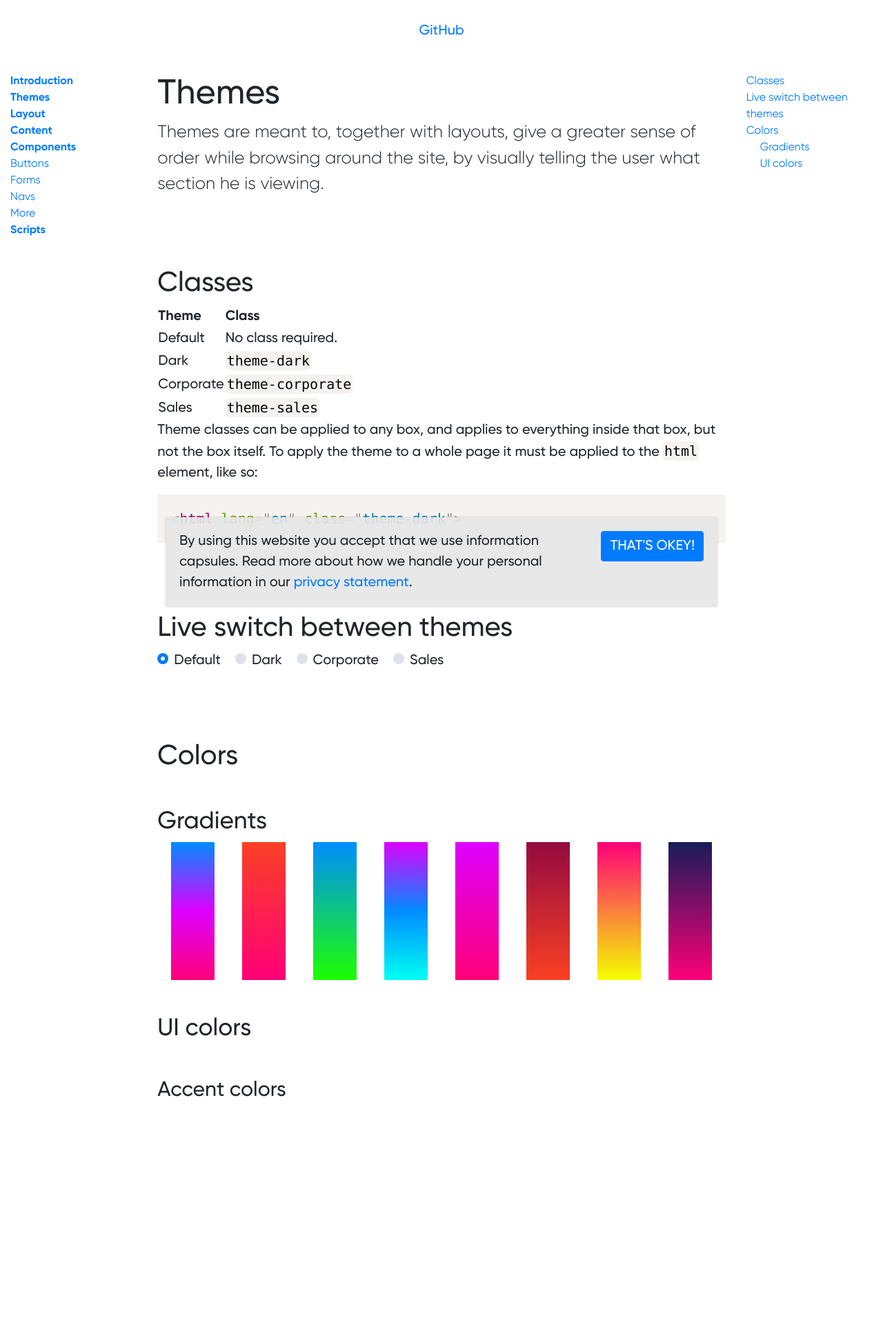
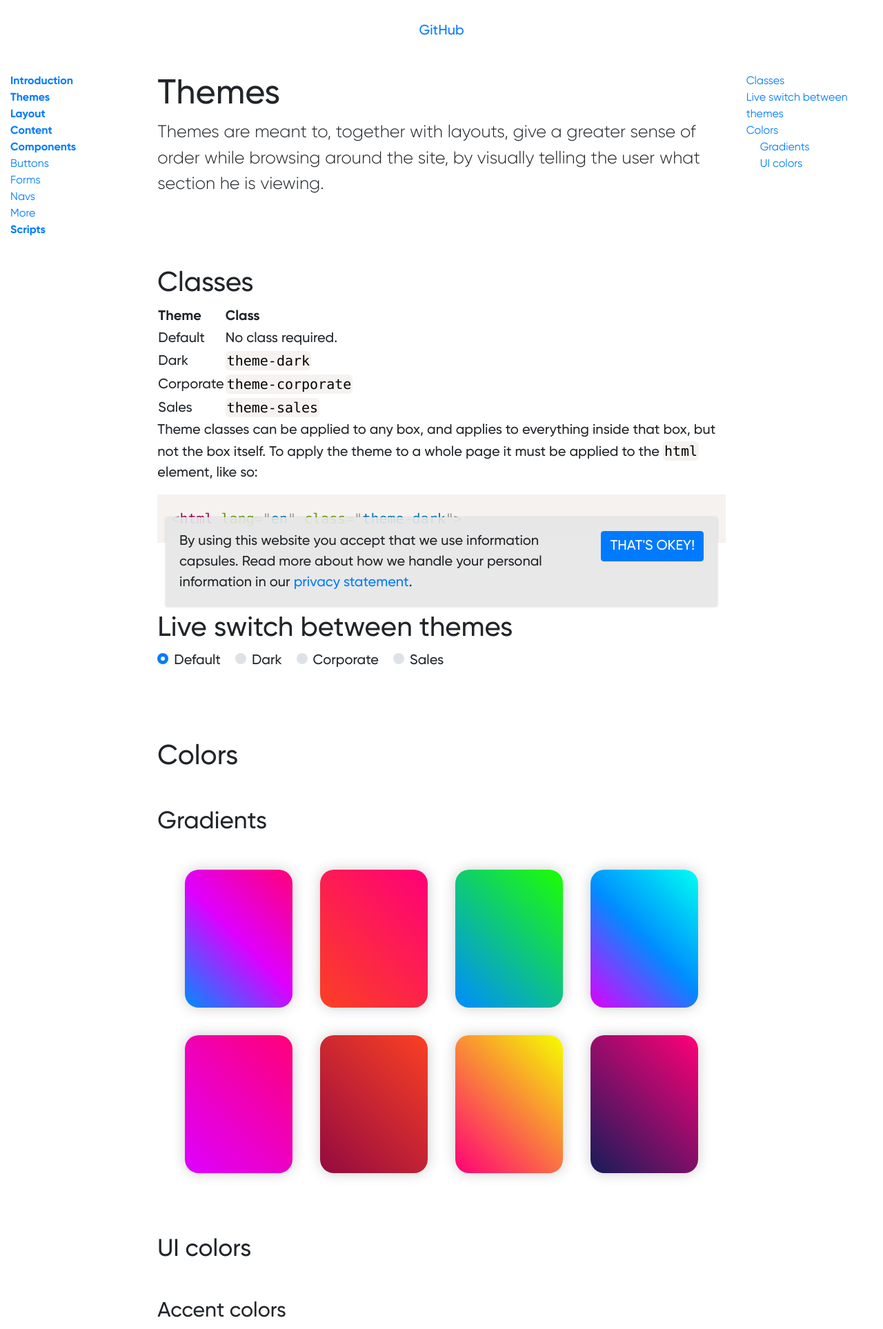
Before and after one commit to vecora/ds-vecora, a Jekyll site: the page built from docs/themes.md, in a window 1280 px wide. Shown: the whole page at 69% size. Built offline with Jekyll 4.4.1, drawn with Linux system fonts in a browser that asks for light colours; some web fonts are replaced; before the commit the page ends 1607 px from its top, so only the background shows below that.

Commit message:
updated styles

```diff
--- a/assets/main.scss
+++ b/assets/main.scss
@@ -61,22 +61,27 @@ h3, h4 { margin-top: 50px !important; }
 
 .docs-gradients-container {
   display: flex;
+  flex-wrap: wrap;
+  padding: 20px;
 
   .docs-gradient-item {
-    width: 25%;
+    width: calc(25% - 40px);
+    margin: 20px;
+    border-radius: 20px;
+    overflow: hidden;
+    box-shadow: 0 0 20px rgb(0,0,0,0.2);
   }
 
   .docs-gradient {
     height: 200px;
-    margin: 0 20px;
-    &.docs-gradient-1 { background: linear-gradient(#008CFF, #DE00FF, #FF0078); }
-    &.docs-gradient-2 { background: linear-gradient(#FA4024, #FF0078); }
-    &.docs-gradient-3 { background: linear-gradient(#008CFF, #1CFF00); }
-    &.docs-gradient-4 { background: linear-gradient(#DE00FF, #008CFF, #00FFF2); }
-    &.docs-gradient-5 { background: linear-gradient(#DE00FF, #FF0078); }
-    &.docs-gradient-6 { background: linear-gradient(#940A40, #FA4024); }
-    &.docs-gradient-7 { background: linear-gradient(#FF0078, #F5FF00); }
-    &.docs-gradient-8 { background: linear-gradient(#171C59, #FF0078); }
+    &.docs-gradient-1 { background: linear-gradient(45deg, #008CFF, #DE00FF, #FF0078); }
+    &.docs-gradient-2 { background: linear-gradient(45deg, #FA4024, #FF0078); }
+    &.docs-gradient-3 { background: linear-gradient(45deg, #008CFF, #1CFF00); }
+    &.docs-gradient-4 { background: linear-gradient(45deg, #DE00FF, #008CFF, #00FFF2); }
+    &.docs-gradient-5 { background: linear-gradient(45deg, #DE00FF, #FF0078); }
+    &.docs-gradient-6 { background: linear-gradient(45deg, #940A40, #FA4024); }
+    &.docs-gradient-7 { background: linear-gradient(45deg, #FF0078, #F5FF00); }
+    &.docs-gradient-8 { background: linear-gradient(45deg, #171C59, #FF0078); }
   }
 
 }
```
